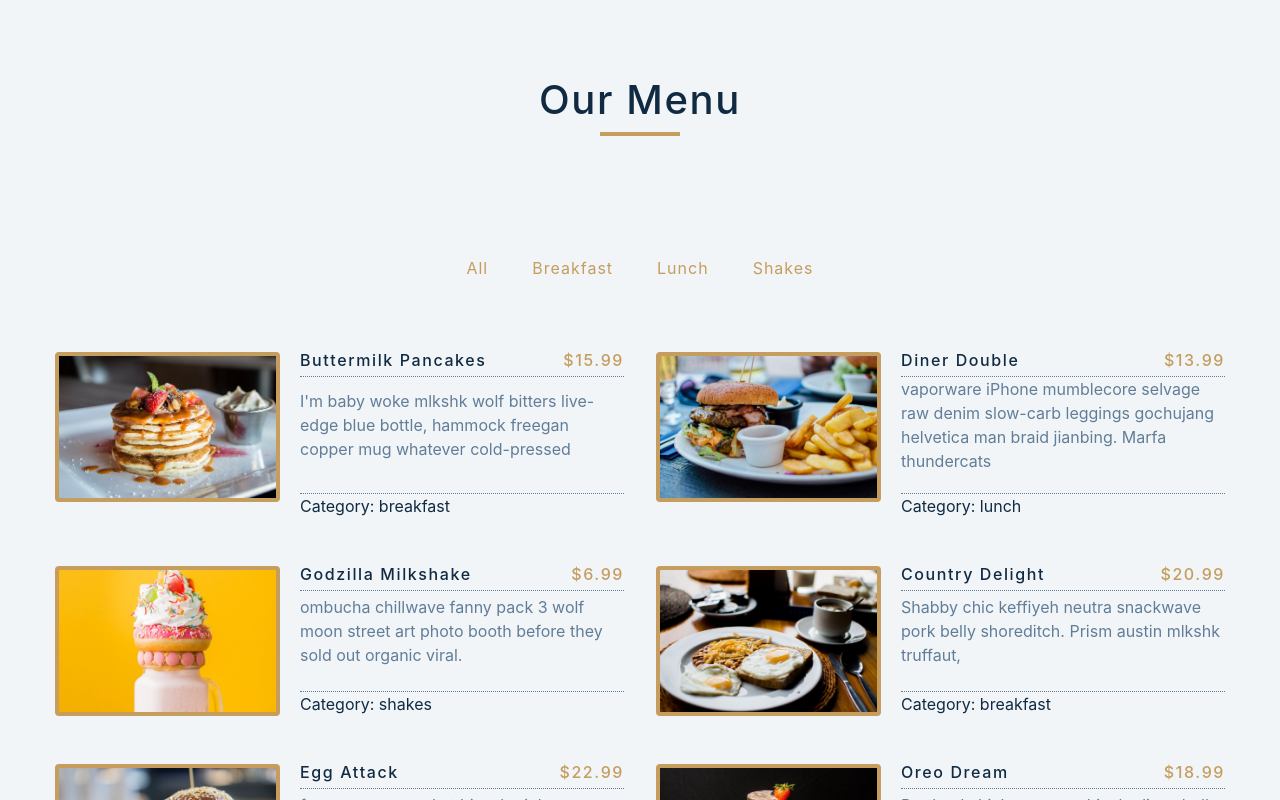
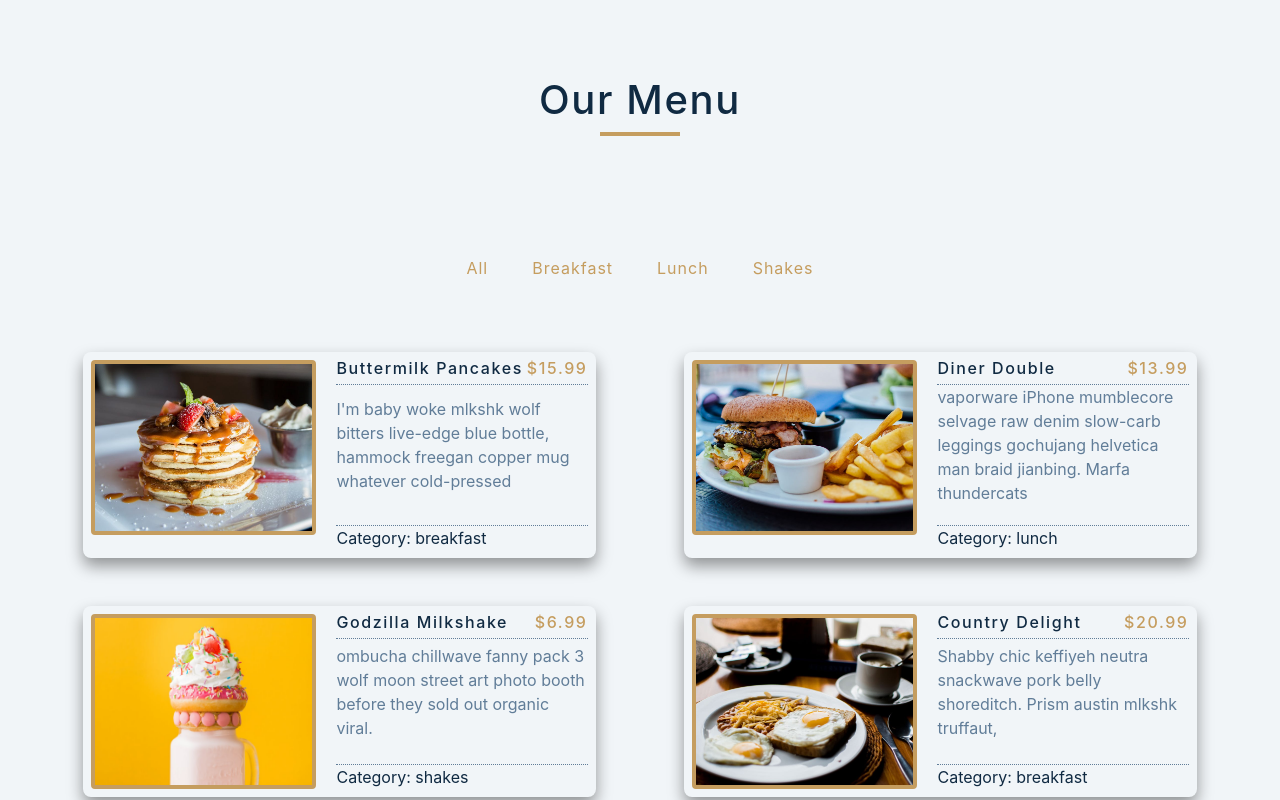
Before and after one commit to erfan-ne/Restaurant-Menu, a React (Create React App) app: page / in a window 1280 px wide. Shown: the top 800 px of the page. Built offline with nearby package versions, Linux system fonts and the light colour scheme.

Commit message:
update App.css

```diff
--- a/src/App.css
+++ b/src/App.css
@@ -196,6 +196,9 @@ Menu
   display: grid;
   gap: 1rem 2rem;
   max-width: 25rem;
+  padding: .5rem;
+  border-radius: 8px;
+  box-shadow: 0 8px 16px rgba(0,0,0,0.4);
 }
 .photo {
   object-fit: cover;
@@ -224,10 +227,14 @@ Menu
 }
 
 @media screen and (min-width: 768px) {
+  .section-center {
+    width: 95vw;
+    grid-template-columns: 1fr 1fr;
+  }
   .menu-item {
-    grid-template-columns: 225px 1fr;
-    gap: 0 1.25rem;
-    max-width: 40rem;
+    display: flex;
+    flex-direction: column;
+    width: 90%;
   }
   .photo {
     height: 175px;
@@ -238,8 +245,11 @@ Menu
     width: 95vw;
     grid-template-columns: 1fr 1fr;
   }
-  .photo {
-    height: 150px;
+  .menu-item {
+    display: grid;
+    grid-template-columns: 225px 1fr;
+    gap: 0 1.25rem;
+    max-width: 40rem;
   }
 }
 
--- a/src/Components/Menu.js
+++ b/src/Components/Menu.js
@@ -3,7 +3,6 @@ import menus from "../data";
 
 const Menu = () => {
   return (
-    <>
     <div className="section-center">
       {menus.map((menu) => (
         <article className="menu-item" key={menu.id}>
@@ -21,7 +20,6 @@ const Menu = () => {
         </article>
       ))}
     </div>
-    </>
   );
 };
 
```
Lines whose indentation alone changed are shown as unchanged.
